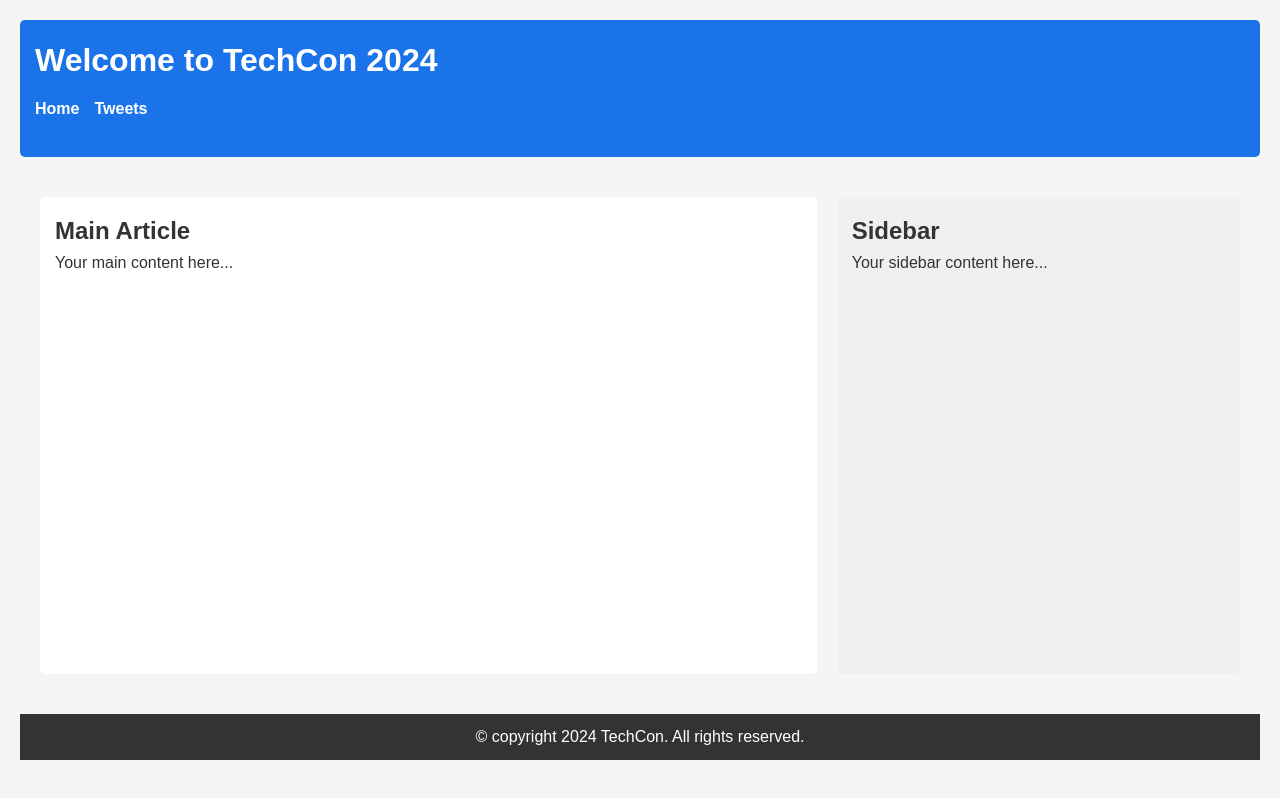
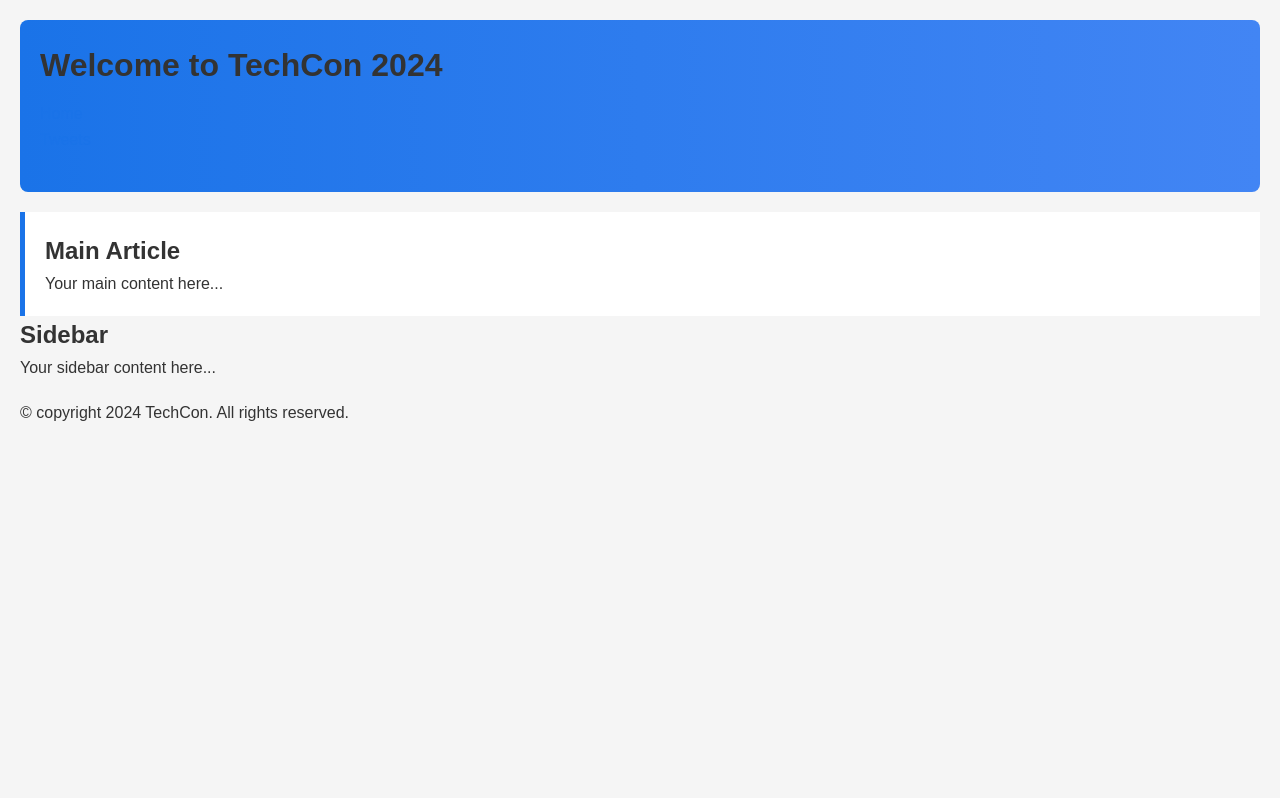
Before and after one commit to fasamoah13/alx_html_css, a plain HTML site: page css_basic/index.html in a window 1280 px wide. Drawn offline with Linux system fonts and the light colour scheme.

Commit message:
Update styles.css

```diff
--- a/css_basic/styles.css
+++ b/css_basic/styles.css
@@ -1,72 +1,19 @@
-/* styles.css */
-
-/* Flexbox layout for the entire page */
-
-/* Make body a flex container with column layout */
-body {
-    display: flex;
-    flex-direction: column;
-    min-height: 100vh; /* Ensure body takes full viewport height */
-    margin: 0;
-    font-family: Arial, sans-serif;
+/* Logo style */
+.logo {
+    font-size: 2rem; /* Makes the logo bigger */
+    margin-right: 15px;
 }
 
-/* Header and footer styling */
+/* Header styling */
 header {
-    background-color: #1a73e8;
-    color: white;
-    padding: 15px;
-    border-radius: 5px;
+    background: linear-gradient(90deg, #1a73e8, #4285f4);
+    padding: 20px;
+    border-radius: 8px;
 }
 
-footer {
-    background-color: #333;
-    color: #fff;
-    text-align: center;
-    padding: 10px;
+/* Article styling */
+article {
+    background-color: #ffffff;
+    padding: 20px;
+    border-left: 5px solid #1a73e8;
 }
-
-/* Main container is flex row for article and aside */
-main {
-    display: flex;
-    flex-direction: row;
-    flex: auto; /* Allows main to grow/shrink as needed */
-    gap: 20px; /* Optional spacing between article and aside */
-    padding: 20px;
-}
-
-/* Article takes 2/3 of the width */
-article {
-    flex: 2;
-    background-color: #fff;
-    padding: 15px;
-    border-radius: 5px;
-    overflow-y: auto; /* Allow vertical scrolling if content is long */
-}
-
-/* Aside takes 1/3 of the width */
-aside {
-    flex: 1;
-    background-color: #f0f0f0;
-    padding: 15px;
-    border-radius: 5px;
-    overflow-y: auto; /* Allow vertical scrolling */
-}
-
-/* Navigation menu */
-nav ul {
-    display: flex;
-    gap: 15px;
-    list-style: none;
-    padding: 0;
-}
-
-nav ul li a {
-    color: white;
-    text-decoration: none;
-    font-weight: bold;
-}
-
-nav ul li a:hover {
-    text-decoration: underline;
-}
```
